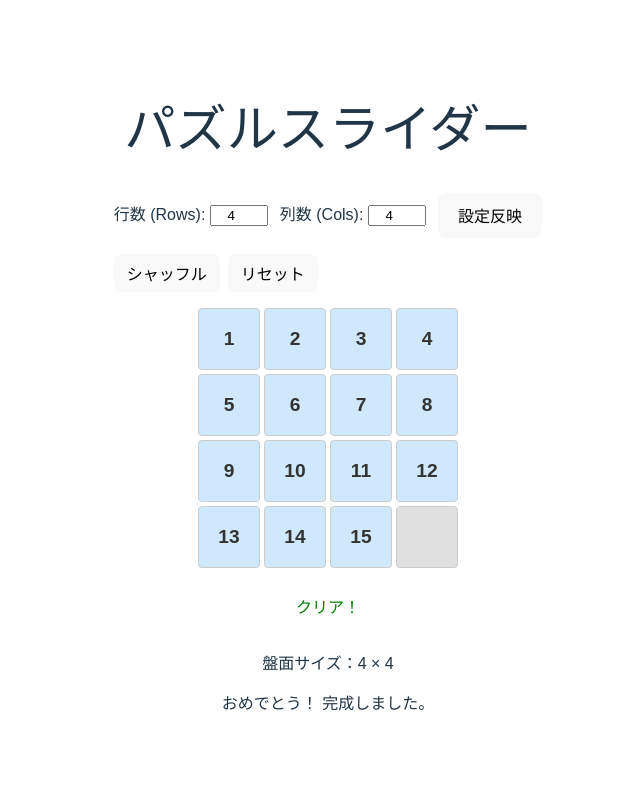
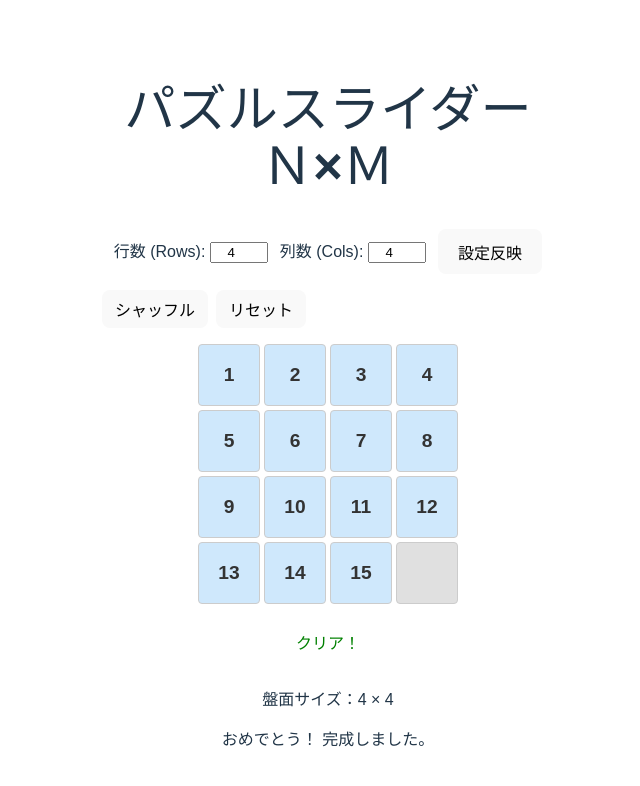
Before and after one commit to tako-chan0511/slidepuzzle, a Vue app: page / in a window 1280 px wide. Shown: the top 786 px of the page, without its empty margins (312-952 px from the left). Built offline with nearby package versions, Linux system fonts and the light colour scheme.

Commit message:
パズルスライダーＮＭに改名

```diff
--- a/src/App.vue
+++ b/src/App.vue
@@ -1,7 +1,7 @@
 <!-- src/App.vue -->
 <template>
   <div id="app">
-    <h1>パズルスライダー</h1>
+    <h1>パズルスライダーＮ×Ｍ</h1>
 
     <!-- サイズ設定フォーム -->
     <div class="size-form">
```
Also changed, not shown: 1 other file (tests, documents, lock files or other folders).
